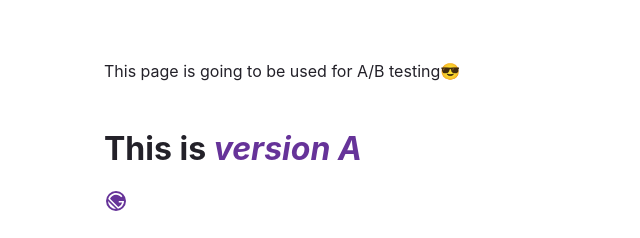
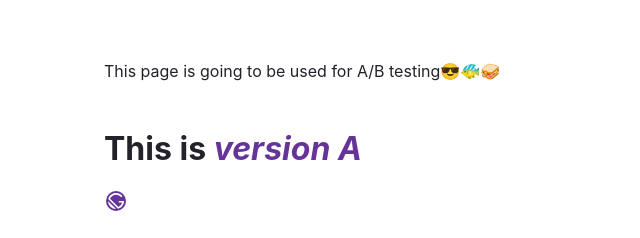
Before and after one commit to Jjanzen27/gatsby-ab-test, a Gatsby site: page / in a window 1280 px wide. Shown: the part 263-501 px from the top of the page, 0-640 px from the left. Built offline with nearby package versions, Linux system fonts and the light colour scheme; Gatsby itself is replaced by a stand-in of ours.

Commit message:
update main

```diff
--- a/src/pages/index.js
+++ b/src/pages/index.js
@@ -33,7 +33,7 @@
       <p style={paragraphStyles}>
         This page is going to be used for A/B testing
         <span role="img" aria-label="Sunglasses smiley emoji">
-          😎
+          😎🐠🥪
         </span>
       </p>
       <h1>This is <em style={headingAccentStyles}>version A</em></h1>
```
